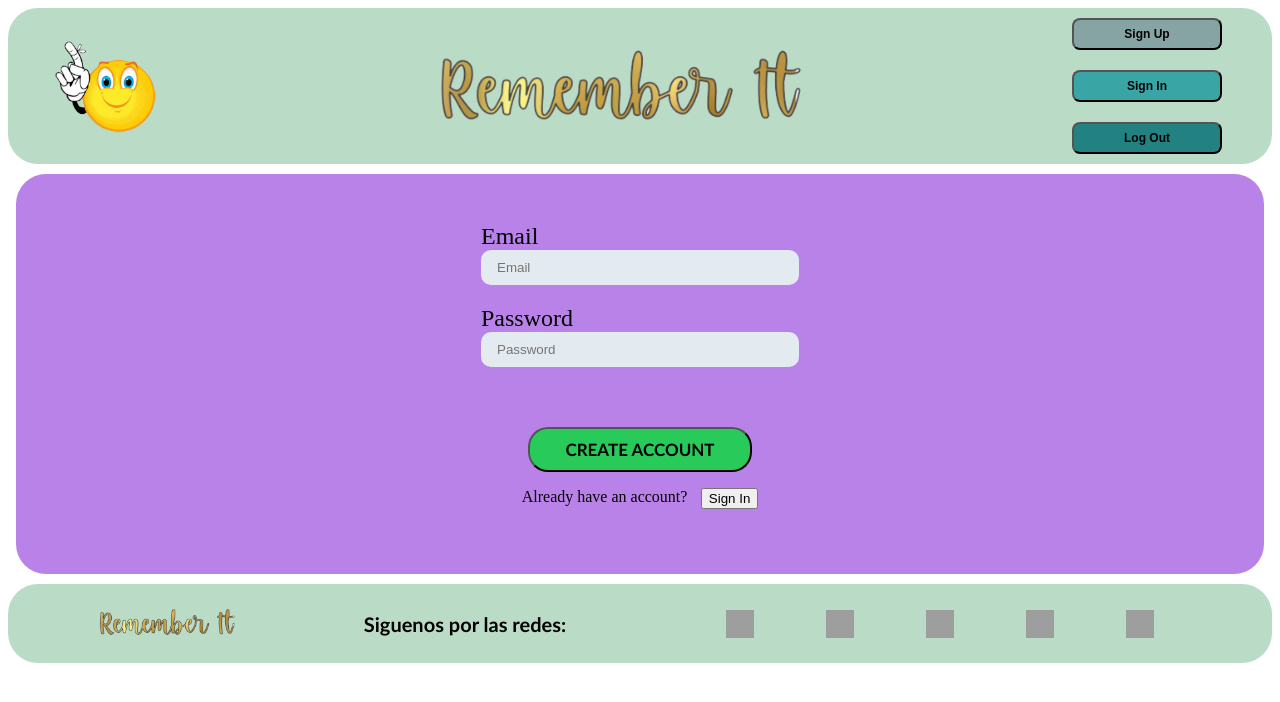
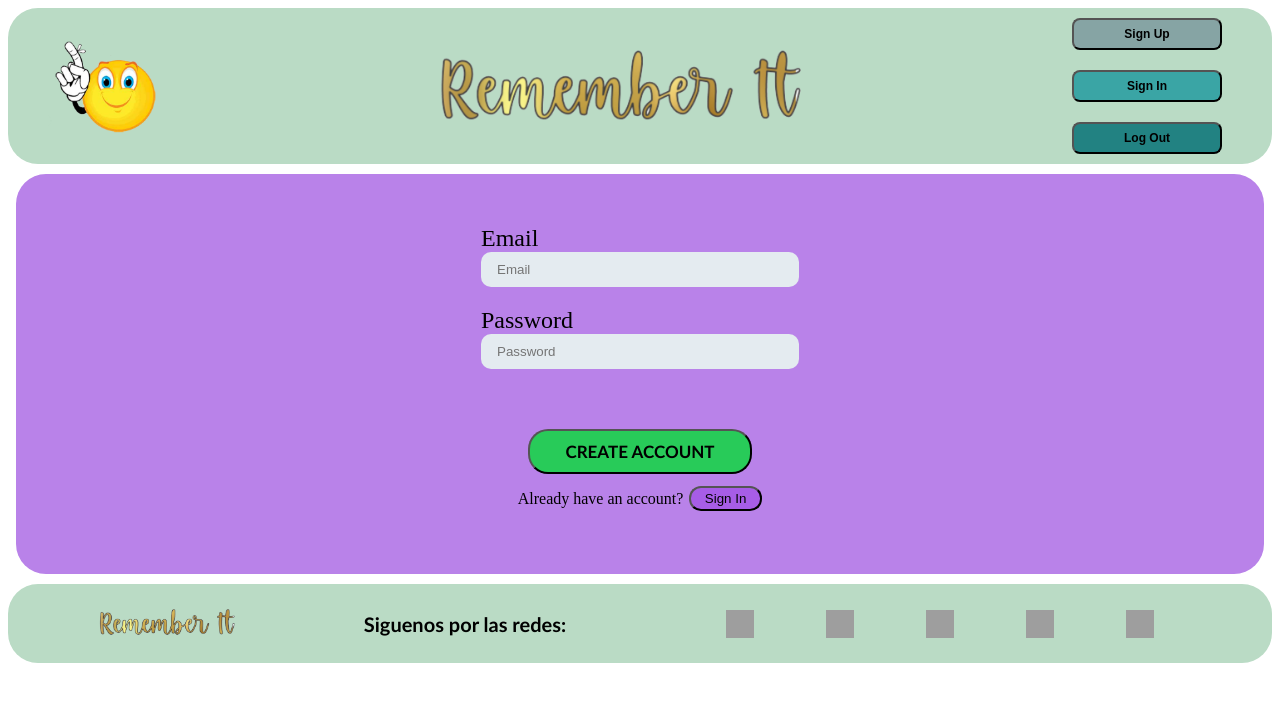
Before and after one commit to MiguelInza/Proyecto-Final-Miguel-Aitor, a Vue app: page /signUp in a window 1280 px wide. Shown: the top 702 px of the page. Built offline with nearby package versions, Linux system fonts and the light colour scheme; no server answers; grey boxes are pictures that could not be loaded.

Commit message:
mejorar los botones Sign In

```diff
--- a/src/views/signUp.vue
+++ b/src/views/signUp.vue
@@ -14,12 +14,16 @@
     </div>
     </form>
 <div class="text-already-account">
+  <div>
     <p>
       Already have an account?
     </p>
-    <p>
-      <button type="submit" @click="$router.push('/signIn')">Sign In</button>
-    </p>
+    </div>
+    <div >
+
+      <button class="signIn-btn" type="submit" @click="$router.push('/signIn')">Sign In</button>
+
+  </div>
   </div>
   </body>
 </template>
@@ -63,10 +67,12 @@ body {
   align-items: center;
 }
 .btn-create-account {
+
   display: flex;
   flex-direction: column;
   justify-content: center;
   align-items: center;
+
 }
 
 .email-line {
@@ -106,13 +112,21 @@ body {
   padding: 10px 35px;
   border-radius: 20px;
   background-color: rgb(40, 203, 89);
+  cursor: pointer;
 }
 .text-already-account{
 font-size: 16px;
 width: 250px;
 display: flex;
 justify-content: space-around;
+align-items: center;
 
+}
+.signIn-btn {
+  padding: 3px 14px;
+  background-color: rgb(167, 93, 231);
+  border-radius: 12px;
+  cursor: pointer;
 }
 
 </style>
```
